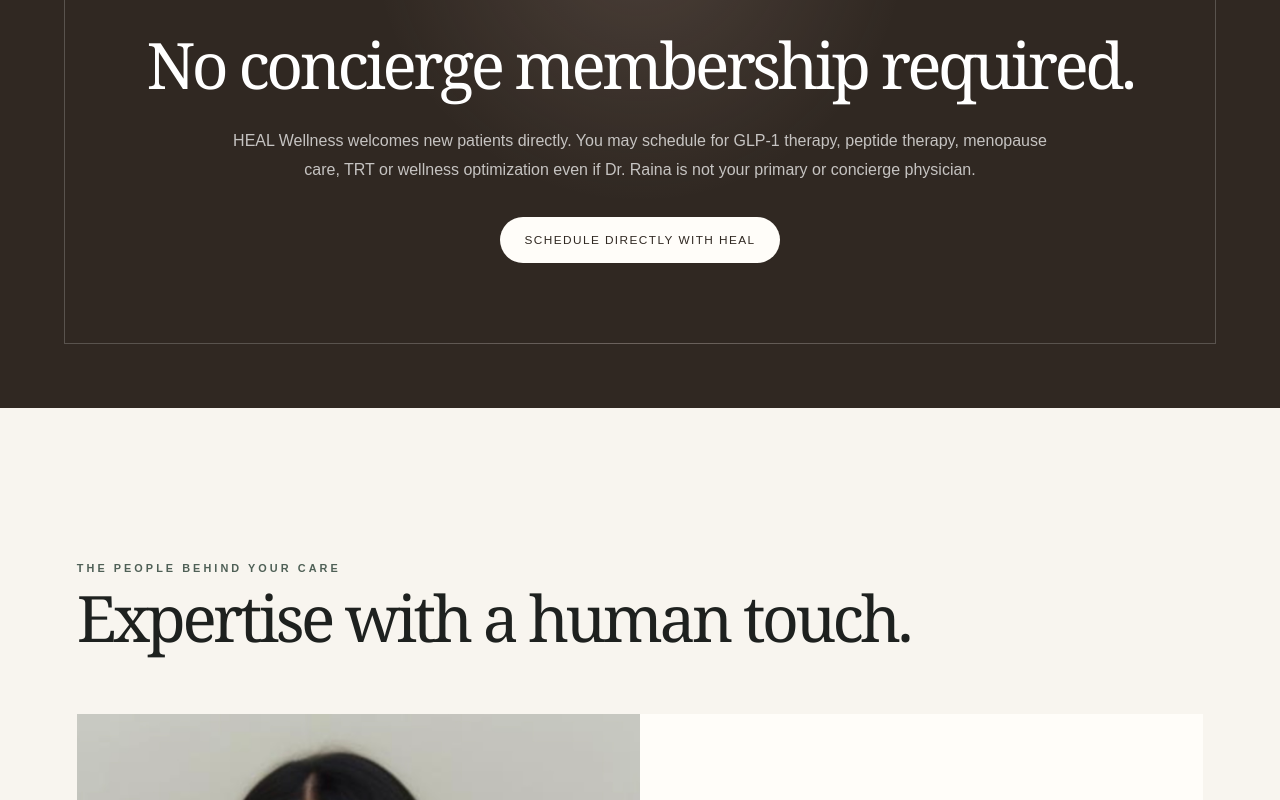
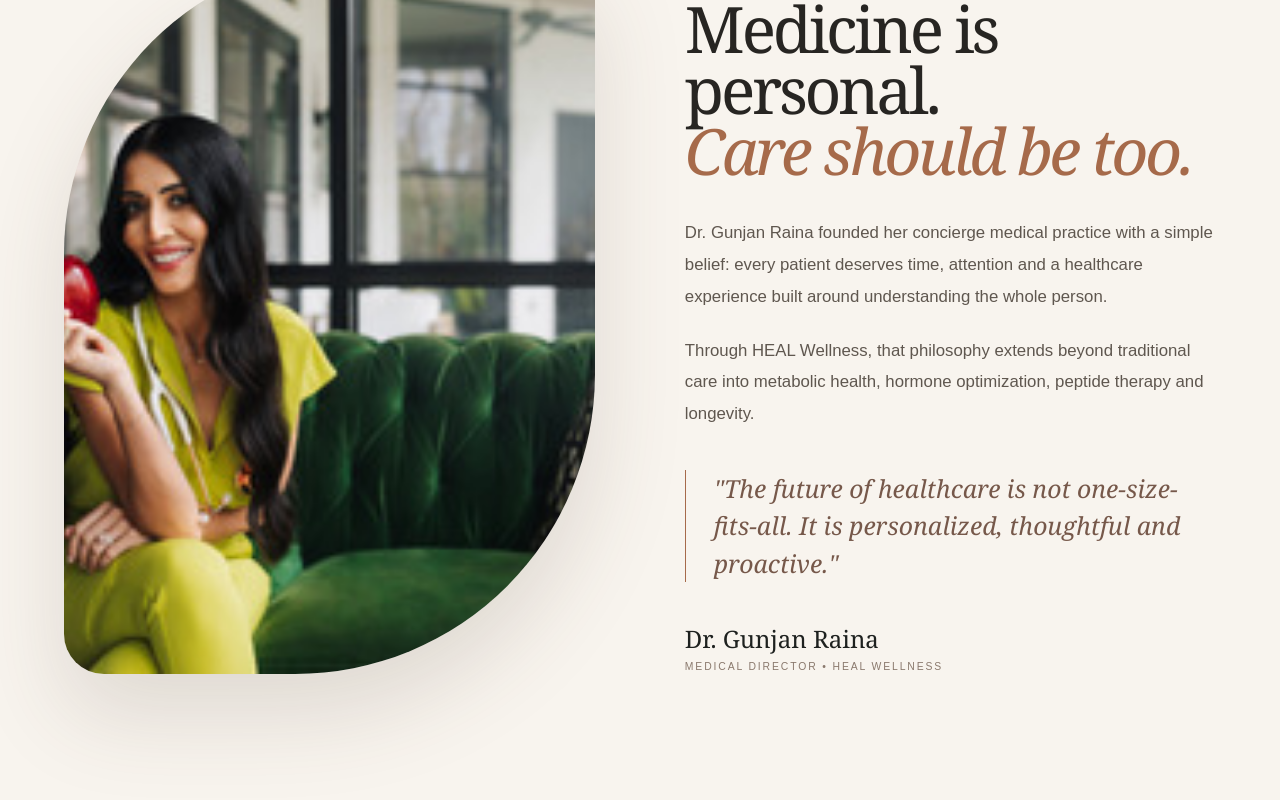
Before and after one commit to jmarino13/heal-wellness-site, a Next.js app: page / in a window 1280 px wide. Shown: the part 7600-8400 px from the top of the page. Built offline with nearby package versions, Linux system fonts and the light colour scheme.

Commit message:
Add Dr Raina story section

```diff
--- a/app/globals.css
+++ b/app/globals.css
@@ -3344,4 +3344,103 @@
   to {
     transform:scale(1.09);
   }
-}
+}/* =========================================================
+   DR. RAINA STORY
+========================================================= */
+
+.dr-raina-story {
+  position: relative;
+  padding: 130px 5vw;
+  display: grid;
+  grid-template-columns: 1fr 1fr;
+  gap: 7vw;
+  align-items: center;
+  background: #f8f4ee;
+  overflow: hidden;
+}
+
+.dr-raina-image {
+  position: relative;
+  height: 720px;
+  border-radius: 300px 40px 300px 40px;
+  overflow: hidden;
+  box-shadow: 0 40px 90px rgba(80,60,45,.15);
+}
+
+.dr-raina-image img {
+  object-fit: cover;
+}
+
+.dr-raina-copy {
+  max-width: 620px;
+}
+
+.dr-raina-copy h2 {
+  margin: 20px 0 35px;
+  font-family: Georgia, "Times New Roman", serif;
+  font-weight: 400;
+  font-size: clamp(3.5rem, 5vw, 5.8rem);
+  line-height: .95;
+  letter-spacing: -.05em;
+  color: #272522;
+}
+
+.dr-raina-copy h2 span {
+  display: block;
+  color: #a66a4a;
+  font-style: italic;
+}
+
+.dr-raina-copy > p:not(.section-kicker) {
+  font-size: 1.05rem;
+  line-height: 1.9;
+  color: #5f574f;
+  margin-bottom: 22px;
+}
+
+.dr-raina-copy blockquote {
+  margin: 40px 0;
+  padding-left: 28px;
+  border-left: 1px solid #a66a4a;
+  font-family: Georgia, "Times New Roman", serif;
+  font-size: 1.55rem;
+  line-height: 1.5;
+  font-style: italic;
+  color: #76584a;
+}
+
+.doctor-signature {
+  display:flex;
+  flex-direction:column;
+  gap:6px;
+  margin-top:35px;
+}
+
+.doctor-signature strong {
+  font-family: Georgia, "Times New Roman", serif;
+  font-size:1.5rem;
+  font-weight:400;
+}
+
+.doctor-signature span {
+  text-transform:uppercase;
+  letter-spacing:.18em;
+  font-size:.65rem;
+  color:#8a796d;
+}
+
+
+/* Mobile */
+
+@media(max-width:900px){
+
+  .dr-raina-story {
+    grid-template-columns:1fr;
+    padding:90px 5vw;
+  }
+
+  .dr-raina-image {
+    height:550px;
+  }
+
+}
--- a/app/page.tsx
+++ b/app/page.tsx
@@ -8,6 +8,7 @@
 import EditorialPeptides from "@/components/EditorialPeptides";
 import EditorialMenopause from "@/components/EditorialMenopause";
 import EditorialTRT from "@/components/EditorialTRT";
+import DrRainaStory from "@/components/DrRainaStory";
 
 
 const steps = [
@@ -36,6 +37,7 @@
 <EditorialPeptides />
 <EditorialMenopause />
 <EditorialTRT />
+<DrRainaStory />
       <section className="membership-banner">
         <div className="membership-inner">
           <p className="section-kicker">OPEN TO THE COMMUNITY</p>
--- /dev/null
+++ b/components/DrRainaStory.tsx
@@ -0,0 +1,60 @@
+import Image from "next/image";
+
+export default function DrRainaStory() {
+  return (
+    <section className="dr-raina-story">
+
+      <div className="dr-raina-image">
+
+        <Image
+          src="/images/dr-raina-story.jpeg"
+          alt="Dr. Gunjan Raina, founder of HEAL Wellness"
+          fill
+          sizes="(max-width:900px) 100vw, 50vw"
+        />
+
+      </div>
+
+
+      <div className="dr-raina-copy">
+
+        <p className="section-kicker">
+          THE PHILOSOPHY BEHIND HEAL
+        </p>
+
+
+        <h2>
+          Medicine is personal.
+          <span>Care should be too.</span>
+        </h2>
+
+
+        <p>
+          Dr. Gunjan Raina founded her concierge medical practice with a simple belief:
+          every patient deserves time, attention and a healthcare experience built
+          around understanding the whole person.
+        </p>
+
+
+        <p>
+          Through HEAL Wellness, that philosophy extends beyond traditional care into
+          metabolic health, hormone optimization, peptide therapy and longevity.
+        </p>
+
+
+        <blockquote>
+          "The future of healthcare is not one-size-fits-all.
+          It is personalized, thoughtful and proactive."
+        </blockquote>
+
+
+        <div className="doctor-signature">
+          <strong>Dr. Gunjan Raina</strong>
+          <span>Medical Director • HEAL Wellness</span>
+        </div>
+
+      </div>
+
+    </section>
+  );
+}
```
Also changed, not shown: public/images/dr-raina-story.jpeg (added).
